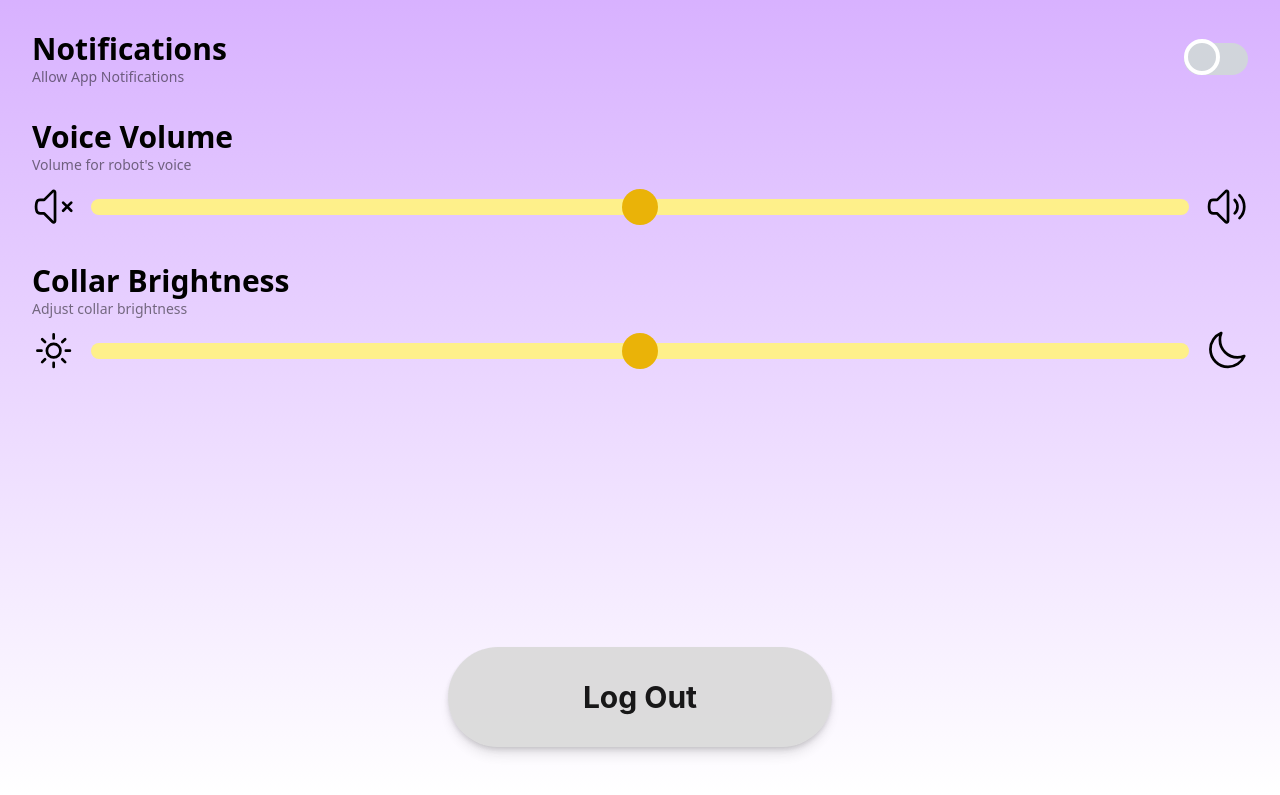
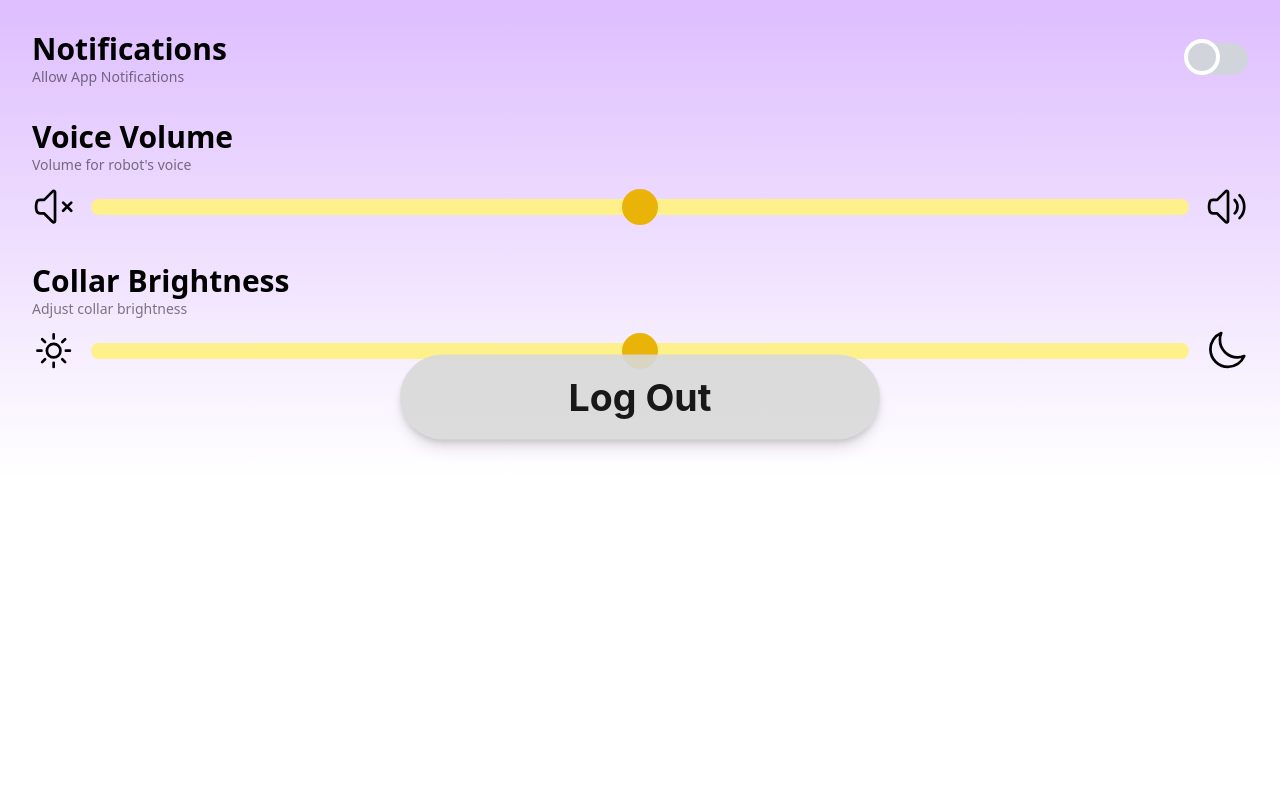
Before and after one commit to krunalpatel0719/Therabot, a React (Create React App) app in the folder therabot/: page /clinician-settings in a window 1280 px wide. Shown: the part 321-1116 px from the top of the page. After the commit the page ends 800 px from the top, so only its background shows below. Built offline with nearby package versions, Linux system fonts and the light colour scheme.

Commit message:
Settings

```diff
--- a/therabot/src/pages/ClinicianSettings.js
+++ b/therabot/src/pages/ClinicianSettings.js
@@ -141,11 +141,13 @@ function Settings() {
               iconRight={<MoonIcon />}
             />
           </div>
-          <Link to="/login-as" className="w-96 drop-shadow-md shadow-lg bg-BUTTON_GREY dark:text-white dark:bg-opacity-40 opacity-90 py-4 md:py-6 lg:py-8 mt-60 mb-12 mx-24  text-3xl text-black font-inter  font-bold rounded-full">
-              <button className="w-full">
-                Log Out
-              </button>
-            </Link>
+          <div className="fixed mx-auto nset-x-0 bottom-0 p-4 pb-4 md:pb-12 bg-transparent">
+        <Link to="/login-as" className="w-full">
+          <button className="scale-90   sm:scale-100 w-96 lg:scale-125 drop-shadow-md shadow-lg bg-BUTTON_GREY dark:text-white dark:bg-opacity-40 opacity-90 py-4 text-3xl text-black font-inter font-bold rounded-full">
+            Log Out
+          </button>
+        </Link>
+      </div>
         </div>
       </div>
     </div>
--- a/therabot/src/pages/Settings.js
+++ b/therabot/src/pages/Settings.js
@@ -135,7 +135,7 @@ function Settings() {
             />
           </div>
           <div className="fixed mx-auto nset-x-0 bottom-0 p-4 pb-4 md:pb-12 bg-transparent">
-        <Link to="/login" className="w-full">
+        <Link to="/login-as" className="w-full">
           <button className="scale-90   sm:scale-100 w-96 lg:scale-125 drop-shadow-md shadow-lg bg-BUTTON_GREY dark:text-white dark:bg-opacity-40 opacity-90 py-4 text-3xl text-black font-inter font-bold rounded-full">
             Log Out
           </button>
```
